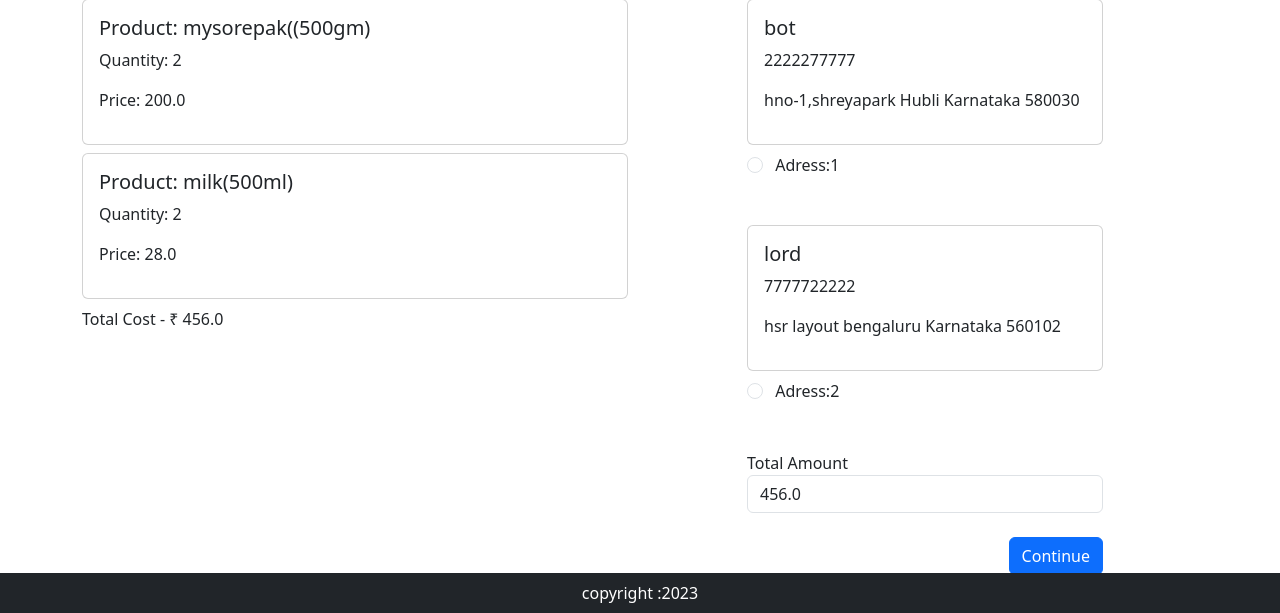
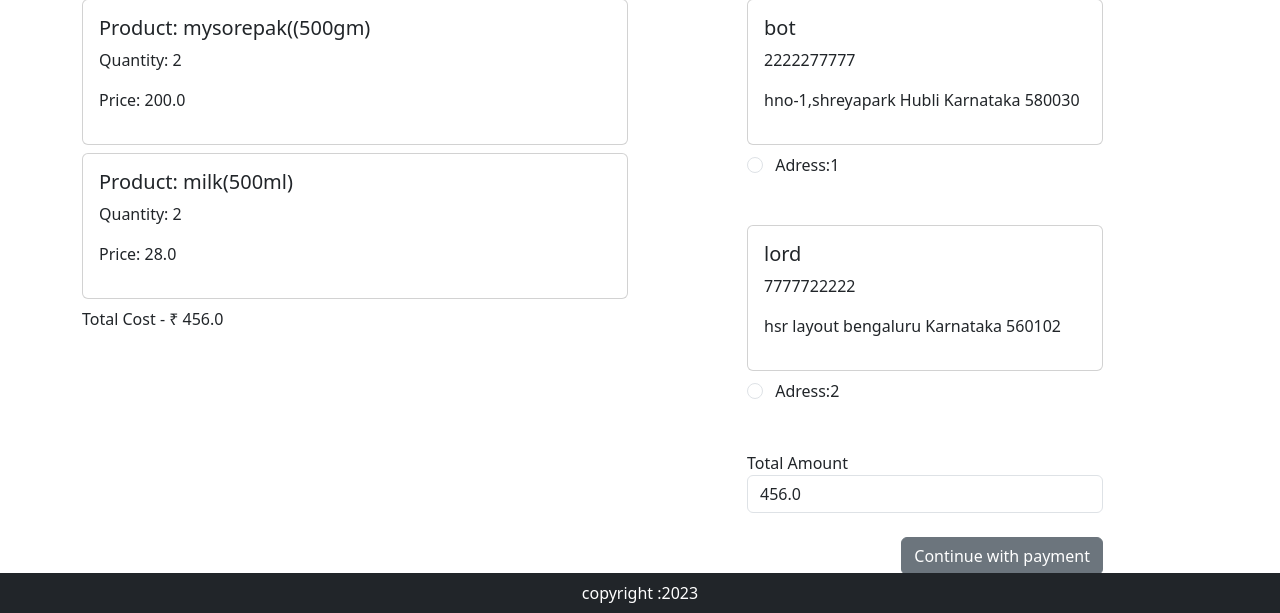
Before and after one commit to sudeep-o2/ecommproj, a Django app: page /checkout/ in a window 1280 px wide. Shown: the part 187-800 px from the top of the page. Run offline with Django 4.2, Linux system fonts and the light colour scheme; a user stored in the database is signed in; data comes from the database, SQL or seed files in the repository; both versions use the stored data as it was after the commit; some libraries are stand-ins or nearby versions.

Commit message:
payment int

```diff
--- a/ecommapp/models.py
+++ b/ecommapp/models.py
@@ -56,6 +56,14 @@ STATE_CHOICES = [
 
 ]
 
+STATUS_CHOICES=[
+    ('Packed','Packed'),
+    ('Pending','Pending'),
+    ('Delivered','Delivered'),
+    ('On The Way','On The Way'),
+    ('Accepted','Accepted'),
+    ('Cancel','Cancel'),
+]
 
 
 class Product(models.Model):
@@ -88,3 +96,20 @@ class Cart(models.Model):
     @property
     def total_cost(self):
         return self.quantity * self.product.price
+
+class Payment(models.Model):
+    user=models.ForeignKey(User,on_delete=models.CASCADE)
+    amount=models.FloatField()
+    razorpay_order_id=models.CharField(max_length=100,blank=True,null=True)
+    razorpay_payment_status=models.CharField(max_length=100,blank=True,null=True)
+    razorpay_payment_id=models.CharField(max_length=100,blank=True,null=True)
+    paid=models.BooleanField(default=False)
+
+class OrderPlaced(models.Model):
+    user=models.ForeignKey(User,on_delete=models.CASCADE)
+    customer=models.ForeignKey(Customer,on_delete=models.CASCADE)
+    product=models.ForeignKey(Product,on_delete=models.CASCADE)
+    quantity=models.PositiveIntegerField(default=1)
+    order_date=models.DateTimeField(auto_now_add=True)
+    status=models.CharField(max_length=50,choices=STATUS_CHOICES,default='Pending')
+    payment=models.ForeignKey(Payment,on_delete=models.CASCADE,default='')
--- a/ecommapp/templates/ecommapp/checkout.html
+++ b/ecommapp/templates/ecommapp/checkout.html
@@ -45,7 +45,9 @@
                     <input type="number" name="totalamount" class="form-control" id="" value={{totalamount}} readonly><br>
                 </div>
                 <div>
-                    <button type="submit" class="btn btn-primary" style="float: right;">Continue</button>
+                    <!-- <button type="submit" class="btn btn-primary" style="float: right;">Continue</button> -->
+                    <button id="rzp-button1" type="submit" class="btn btn-secondary" style="float: right;" >Continue with payment</button>
+
                 </div>
             </form>
 
@@ -55,3 +57,46 @@
 </div>
 
 {% endblock %}
+
+{% block payment%}
+
+<script src="https://checkout.razorpay.com/v1/checkout.js"></script>
+
+<script>
+    var options = {
+        "key": "YOUR_KEY_ID", // Enter the Key ID generated from the Dashboard
+        "amount": "50000", // Amount is in currency subunits. Default currency is INR. Hence, 50000 refers to 50000 paise
+        "currency": "INR",
+        "name": "Acme Corp",
+        "description": "Test Transaction",
+        "image": "https://example.com/your_logo",
+        "order_id": "order_IluGWxBm9U8zJ8", //This is a sample Order ID. Pass the `id` obtained in the response of Step 1
+        "handler": function (response){
+            alert(response.razorpay_payment_id);
+            alert(response.razorpay_order_id);
+            alert(response.razorpay_signature)
+        },
+
+        "theme": {
+            "color": "#3399cc"
+        }
+    };
+    var rzp1 = new Razorpay(options);
+    rzp1.on('payment.failed', function (response){
+            alert(response.error.code);
+            alert(response.error.description);
+            alert(response.error.source);
+            alert(response.error.step);
+            alert(response.error.reason);
+            alert(response.error.metadata.order_id);
+            alert(response.error.metadata.payment_id);
+    });
+    document.getElementById('rzp-button1').onclick = function(e){
+        rzp1.open();
+        e.preventDefault();
+    }
+    </script>
+
+
+
+{% endblock %}
--- a/templates/main.html
+++ b/templates/main.html
@@ -135,6 +135,12 @@
         {% endblock %}
 
 
+        {% block payment%}
+
+
+        {% endblock %}
+
+
       <footer class="container-fluid bg-dark text-white fixed-bottom text-center p-2 mt-5" >
         copyright :2023
       </footer>
```
Also changed, not shown: ecommapp/admin.py (+9 -1 lines), db.sqlite3, ecommapp/migrations/0004_payment_orderplaced.py (added).
